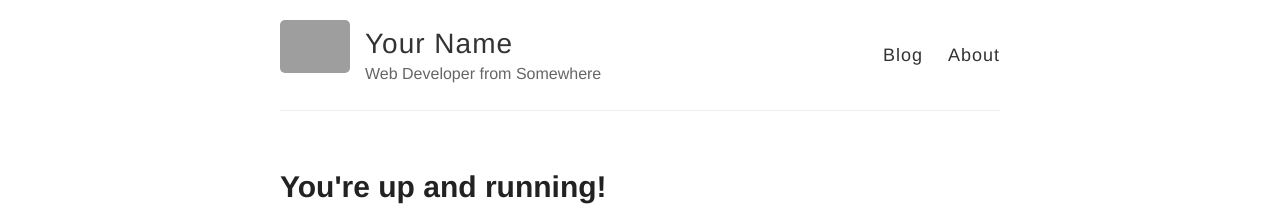
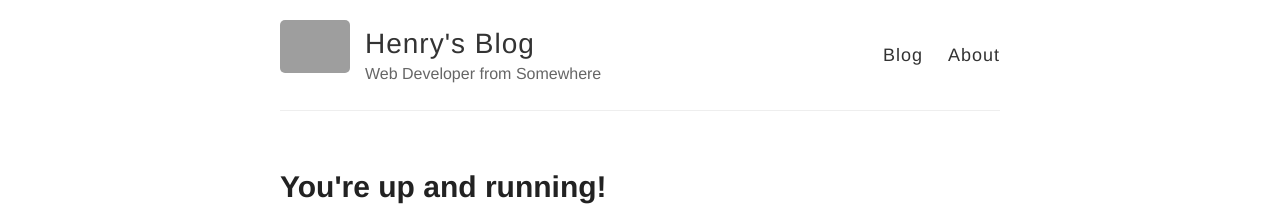
Before and after one commit to codergh/codergh.github.io, a Jekyll site: the page built from index.html, in a window 1280 px wide. Shown: the top 222 px of the page. Built offline with Jekyll 4.4.1, drawn with Linux system fonts in a browser that asks for light colours; grey boxes are pictures that could not be loaded.

Commit message:
update the websit name

```diff
--- a/_config.yml
+++ b/_config.yml
@@ -3,7 +3,7 @@
 #
 
 # Name of your site (displayed in the header)
-name: Your Name
+name: Henry's Blog
 
 # Short bio or description (displayed in the header)
 description: Web Developer from Somewhere
```
